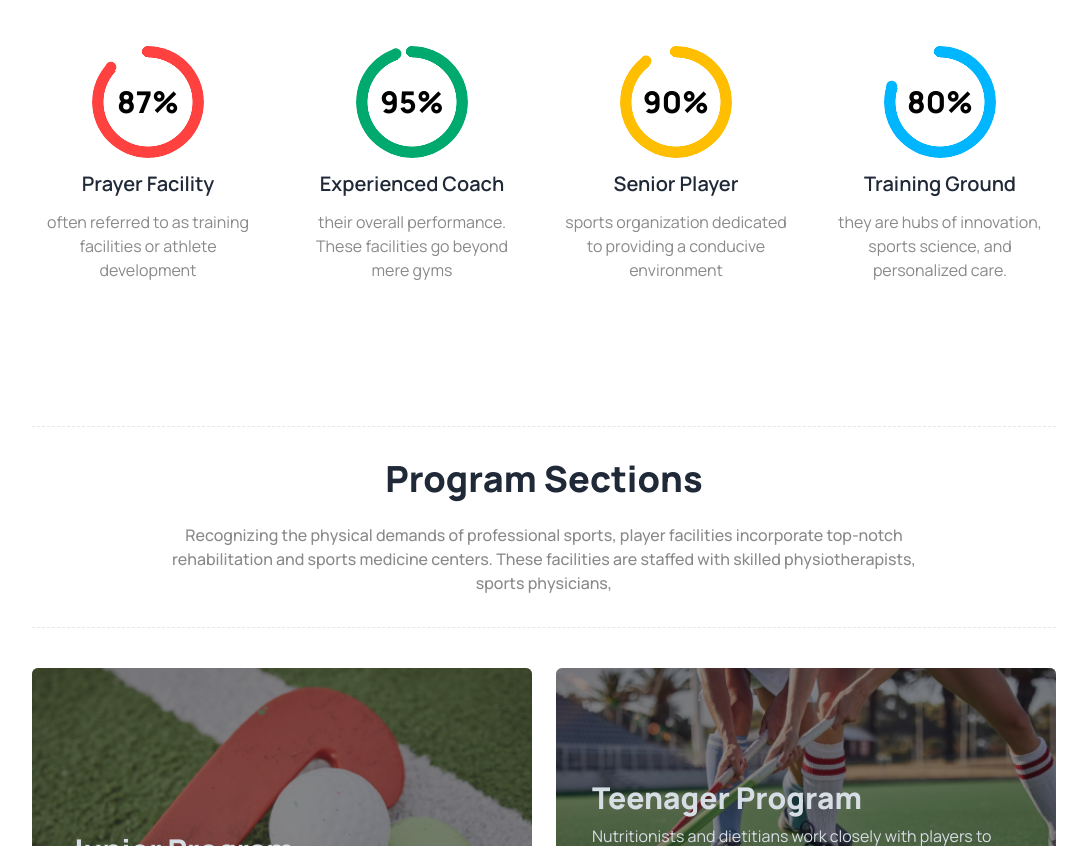
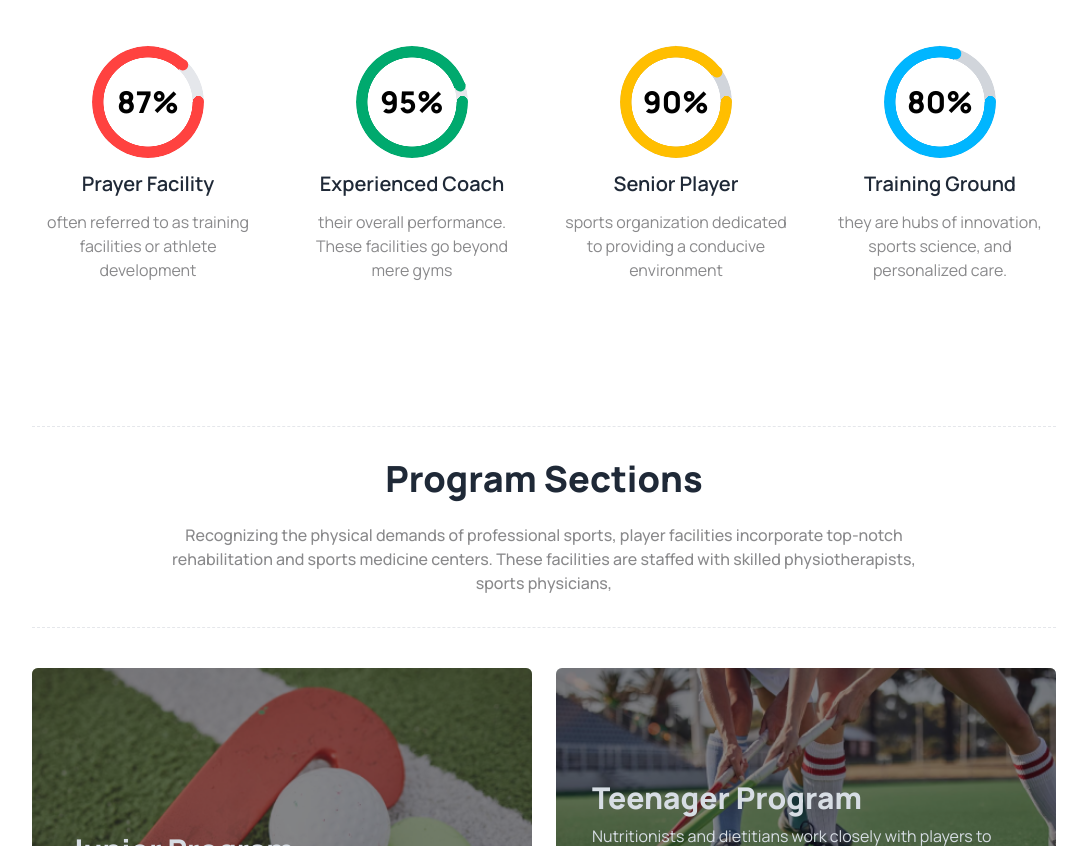
Before and after one commit to md-jihad-khan/B9A3-Hockeys, a plain HTML site: page index.html in a window 1280 px wide. Shown: the part 1034-1880 px from the top of the page, without its empty margins (96-1183 px from the left). Drawn offline with nearby package versions, Linux system fonts and the light colour scheme.

Commit message:
fixed the progress bar

```diff
--- a/index.html
+++ b/index.html
@@ -178,11 +178,19 @@
           <!-- progress 1 -->
           <div class="text-center space-y-3">
             <div
-              class="radial-progress text-primary-color"
-              style="--value: 87; --size: 7rem"
+              class="radial-progress text-gray-200 z-0"
+              style="--value: 100; --size: 7rem"
               role="progressbar"
             >
-              <p class="text-black font-extrabold text-3xl">87%</p>
+              <div
+                class="radial-progress text-primary-color z-10 rotate-90 circle-bg-black"
+                style="--value: 87; --size: 7rem"
+                role="progressbar"
+              >
+                <span class="text-black font-extrabold text-3xl -rotate-90 p-5"
+                  >87%</span
+                >
+              </div>
             </div>
             <h4 class="font-semibold text-xl">Prayer Facility</h4>
             <p class="text-light-gray">
@@ -192,11 +200,17 @@
           <!-- progress 2 -->
           <div class="text-center space-y-3">
             <div
-              class="radial-progress text-success"
-              style="--value: 95; --size: 7rem"
+              class="radial-progress text-gray-200 z-0"
+              style="--value: 100; --size: 7rem"
               role="progressbar"
             >
-              <p class="text-black font-extrabold text-3xl">95%</p>
+              <div
+                class="radial-progress text-success z-10 rotate-90"
+                style="--value: 95; --size: 7rem"
+                role="progressbar"
+              >
+                <p class="text-black font-extrabold text-3xl -rotate-90">95%</p>
+              </div>
             </div>
             <h4 class="font-semibold text-xl">Experienced Coach</h4>
             <p class="text-light-gray">
@@ -206,11 +220,17 @@
           <!-- progress 3 -->
           <div class="text-center space-y-3">
             <div
-              class="radial-progress text-warning"
-              style="--value: 90; --size: 7rem"
+              class="radial-progress text-gray-300 z-0"
+              style="--value: 100; --size: 7rem"
               role="progressbar"
             >
-              <p class="text-black font-extrabold text-3xl">90%</p>
+              <div
+                class="radial-progress text-warning z-10 rotate-90"
+                style="--value: 90; --size: 7rem"
+                role="progressbar"
+              >
+                <p class="text-black font-extrabold text-3xl -rotate-90">90%</p>
+              </div>
             </div>
             <h4 class="font-semibold text-xl">Senior Player</h4>
             <p class="text-light-gray">
@@ -220,11 +240,17 @@
           <!-- progress 4 -->
           <div class="text-center space-y-3">
             <div
-              class="radial-progress text-info"
-              style="--value: 80; --size: 7rem"
+              class="radial-progress text-gray-300 z-0"
+              style="--value: 100; --size: 7rem"
               role="progressbar"
             >
-              <p class="text-black font-extrabold text-3xl">80%</p>
+              <div
+                class="radial-progress text-info z-10 rotate-90"
+                style="--value: 80; --size: 7rem"
+                role="progressbar"
+              >
+                <p class="text-black font-extrabold text-3xl -rotate-90">80%</p>
+              </div>
             </div>
             <h4 class="font-semibold text-xl">Training Ground</h4>
             <p class="text-light-gray">
```
